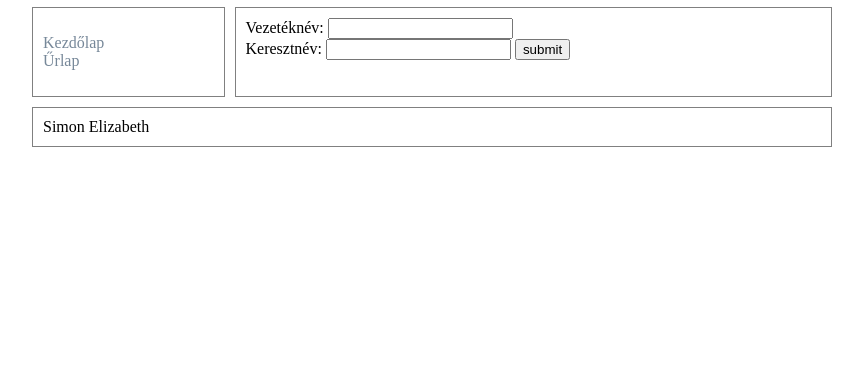
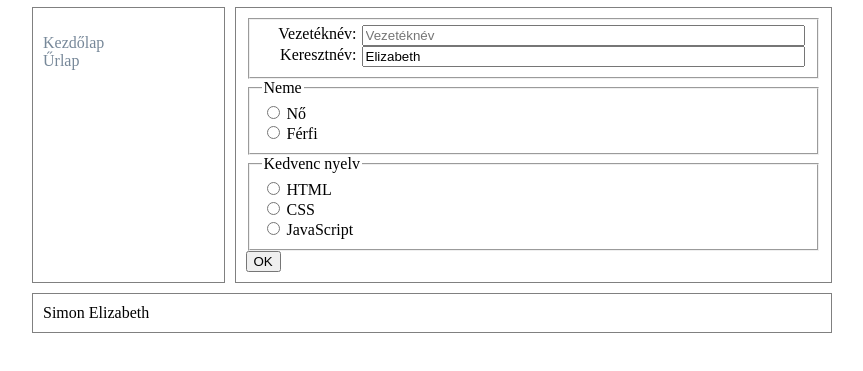
Before and after one commit to Liza727/reszponziv_oldal, a plain HTML site: page urlap.html in a window 1280 px wide. Shown: the part 105-476 px from the top of the page, without its empty margins (208-1071 px from the left). Drawn offline with Linux system fonts and the light colour scheme.

Commit message:
Űrlapok formázása rádiogombok használata

```diff
--- a/urlap.html
+++ b/urlap.html
@@ -23,14 +23,36 @@
       </nav>
       <article>
         <form action="/action_page.php" method="post">
+          <fieldset id="nevek">
             <label for="vnev">Vezetéknév:</label>
-            <input type="text" id="vnev" name="vnev"><br>
+            <input type="text" id="vnev" name="vnev" placeholder="Vezetéknév"/>
+            <label for="knev">Keresztnév:</label>
+            <input type="text" id="knev" name="knev" value="Elizabeth"/>
+          </fieldset>
+          <fieldset>
+            <legend>Neme</legend>
+            <input type="radio" id="ferfi" name="nem" value="férfi" />
+            <label for="no">Nő</label><br />
+            <input type="radio" id="no" name="nem" value="nő" />
+            <label for="ferfi">Férfi</label><br />
+          </fieldset>
+          <fieldset>
+            <legend>Kedvenc nyelv</legend>
+            <input type="radio" id="html" name="fav_language" value="HTML" />
+            <label for="html">HTML</label><br />
+            <input type="radio" id="css" name="fav_language" value="CSS" />
+            <label for="css">CSS</label><br />
+            <input
+              type="radio"
+              id="javascript"
+              name="fav_language"
+              value="JavaScript"
+            />
+            <label for="javascript">JavaScript</label>
+          </fieldset>
 
-            <label for="knev">Keresztnév:</label>
-            <input type="text" id="knev" name="knev">
-
-            <input type="submit" value="submit">
-          </form>
+          <input type="button" value="OK" />
+        </form>
       </article>
       <footer>Simon Elizabeth</footer>
     </main>
```
